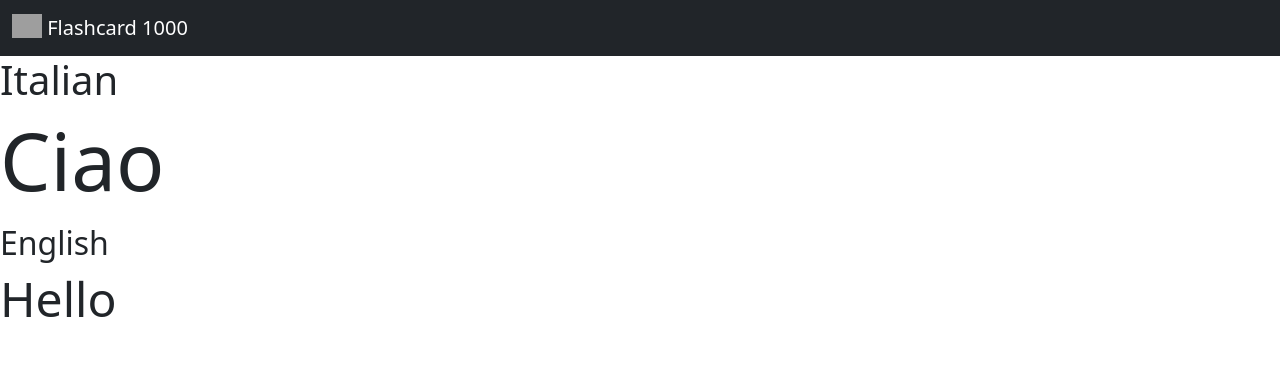
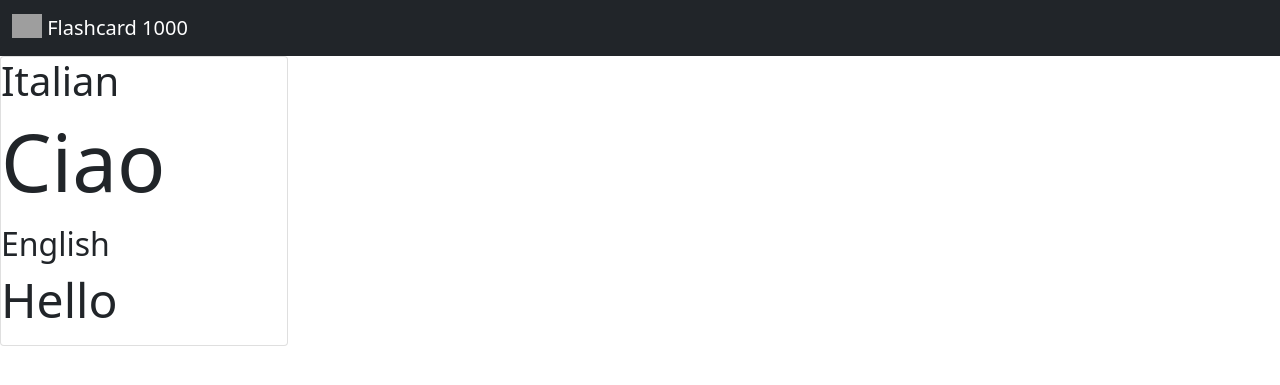
Before and after one commit to LucaBazzea/flashcard-1000-django, a Django app: page / in a window 1280 px wide. Shown: the top 385 px of the page. Run offline with Django 3.2, Linux system fonts and the light colour scheme; parts of the project's set-up code (start-up, migrations or seed data) failed here and were passed over; grey boxes are pictures that could not be loaded.

Commit message:
Bootstrap styling for main <div>

```diff
--- a/core/templates/index.html
+++ b/core/templates/index.html
@@ -1,7 +1,7 @@
 {% extends "base.html" %}
 
 {% block content %}
-<div>
+<div class="card" style="width: 18rem;">
     <div>
         <p class="h1">Italian</p>
         <p class="display-1">{{ word.ita_word }}</p>
```
